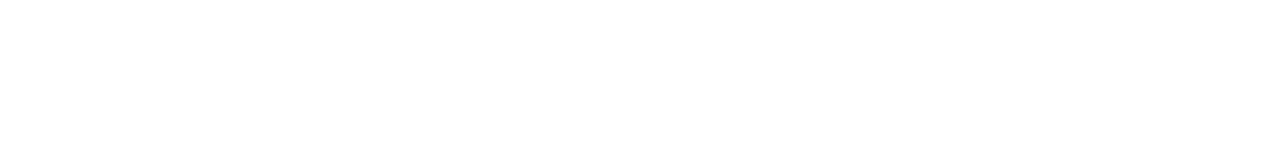
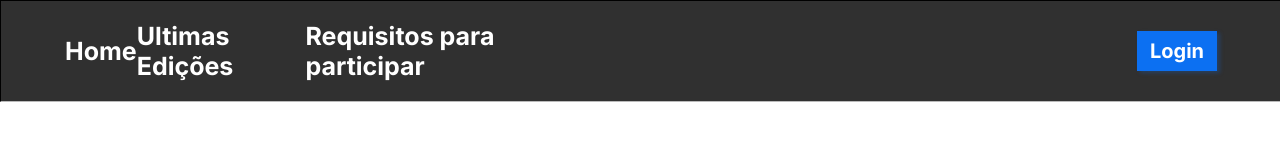
Before and after one commit to guirprado/bootcamp-dnc, a plain HTML site: page index.html in a window 1280 px wide. Drawn offline with Linux system fonts and the light colour scheme.

Commit message:
Criação do Estilo CSS do Menu

```diff
--- /dev/null
+++ b/estilo.css
@@ -0,0 +1,61 @@
+/* Importação de Fonte */
+@import url('https://fonts.googleapis.com/css2?family=Inter:wght@100;400;700&display=swap');
+
+        body {
+            margin: 0px; /* Margem Externa */
+            padding: 0px; /* Margem Interna*/
+        }
+
+        /*Menu de Navegação Principal*/
+        #principal {
+            width: 100%;
+            height: 100px;
+            border: 1px solid black;
+            background-color: #303030;
+
+            display: flex;
+            justify-content: space-between;
+            align-items: center;
+
+            border-bottom: 1px solid #bababa;
+        }
+        #menu {
+            display: flex;
+            width: 40%;
+            justify-content: space-around;
+            align-items: center;
+            margin-left: 5%;
+
+        }
+        #principal div a {
+            font-family: 'Inter';
+            font-size: 25px;
+            font-weight: bold;
+            color: white;
+            text-decoration: none;
+        }
+            #principal div a:hover{
+                color: #CCCCCC;
+
+            }
+
+        #principal button {
+            margin-right: 5%;
+            background-color: #0c70f2;
+            border:0px;
+
+            height: 40px;
+            width: 80px;
+
+            font-family: 'Inter';
+            font-style: normal;
+            font-weight: 600;
+            font-size: 20px;
+            line-height: 24px;
+            color: #FFFFFF;
+
+            box-shadow: 3px 2px 4px rgba(12, 112, 242, 0.25);
+            cursor:pointer;
+
+
+        }
--- a/index.html
+++ b/index.html
@@ -5,8 +5,18 @@
     <meta http-equiv="X-UA-Compatible" content="IE=edge">
     <meta name="viewport" content="width=device-width, initial-scale=1.0">
     <title>Bootcamp DNC</title>
+
+    <link rel="stylesheet" href="estilo.css">
+
 </head>
 <body>
-
+    <nav id="principal">
+        <div id="menu">
+            <a href="">Home</a>
+            <a href="">Ultimas Edições</a>
+            <a href="">Requisitos para participar</a>
+        </div>
+        <button>Login</button>
+    </nav>
 </body>
 </html>
```
